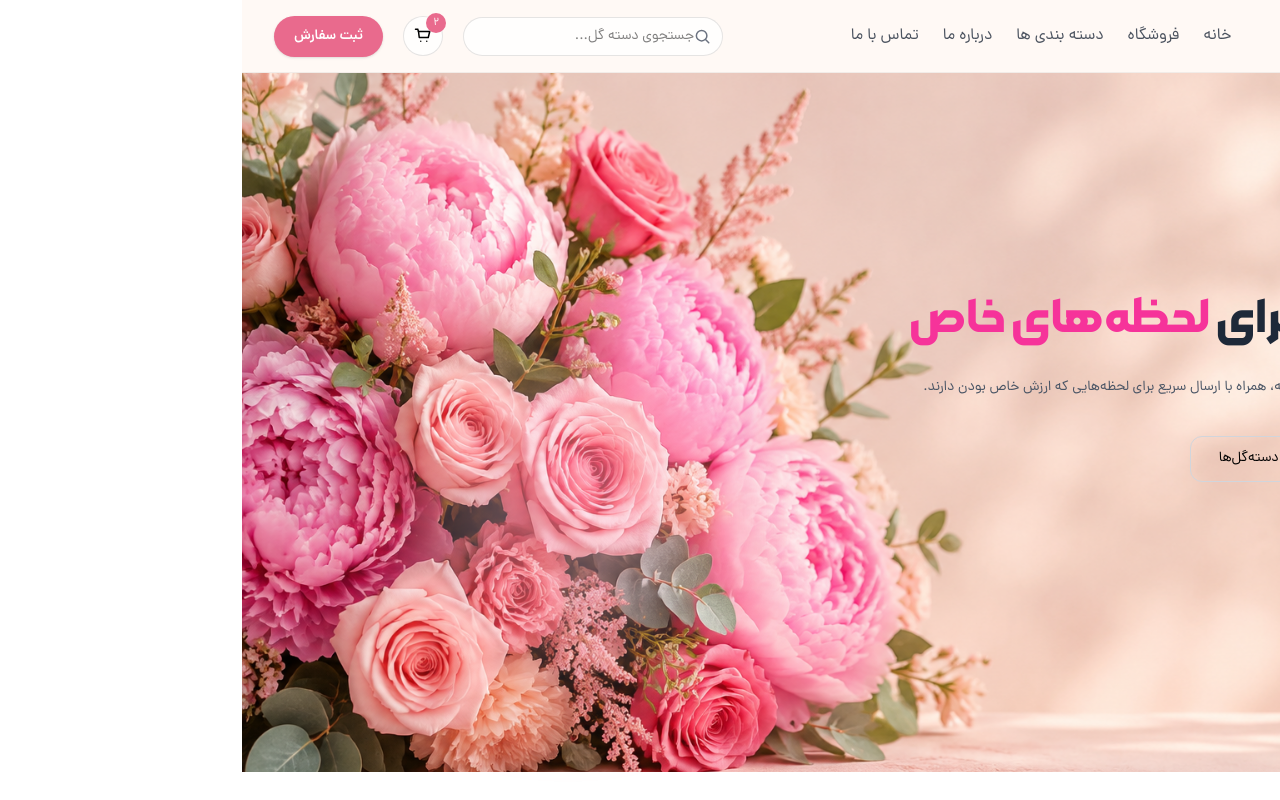
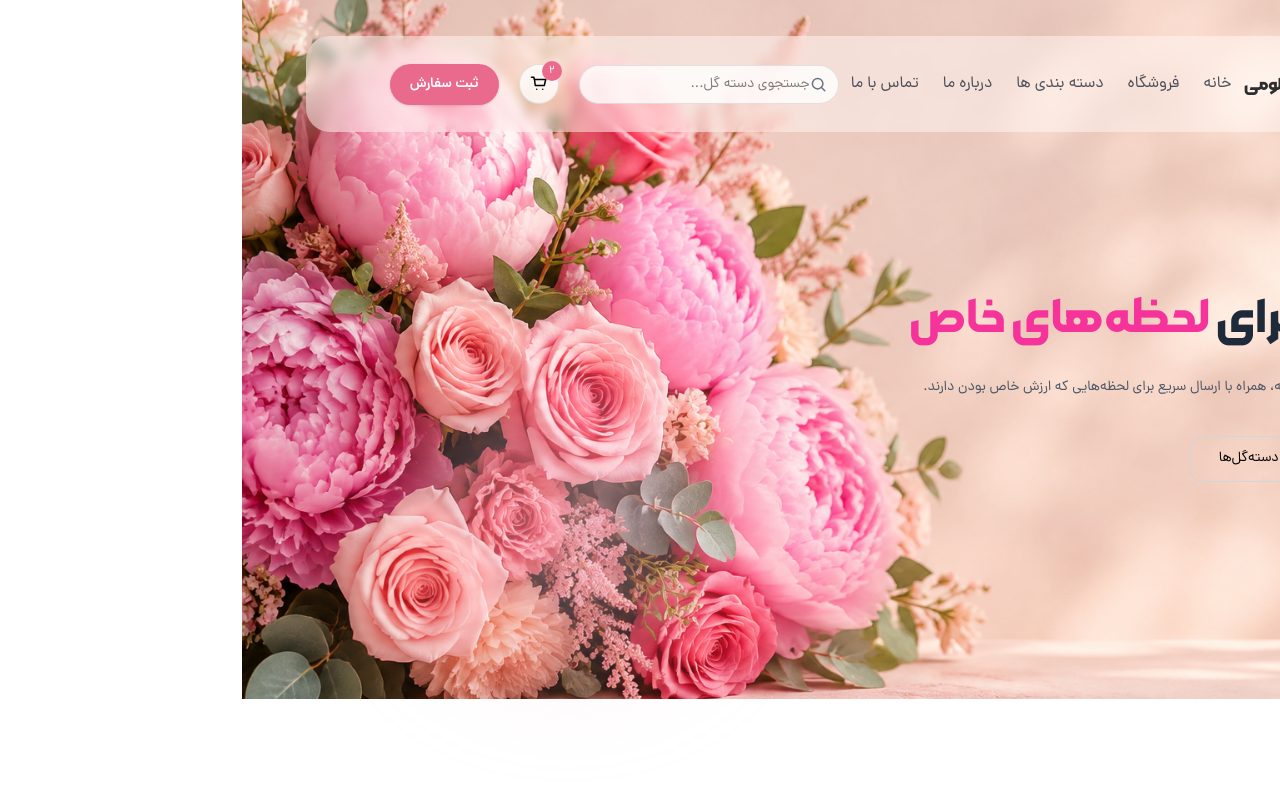
Before and after one commit to zahra-alvandi/weblog-project, a React (Vite) app: page / in a window 1280 px wide. Built offline with nearby package versions, Linux system fonts and the light colour scheme.

Commit message:
changing navbar style

```diff
--- a/src/Blossom/Components/Navbar.jsx
+++ b/src/Blossom/Components/Navbar.jsx
@@ -44,8 +44,8 @@ export default function Navbar() {
   }, [open]);
 
   return (
-    <header className="sticky top-0 z-50 bg-[#FFF8F3]/80 backdrop-blur border-b border-black/5">
-      <div className="mx-auto max-w-7xl px-4 sm:px-6 lg:px-8">
+    <header className="fixed top-9 right-0 left-0 z-50 hidden md:flex items-center w-[98%] lg:w-[90%] h-24 px-5 lg:px-10 mx-auto bg-[#fff8f3]/50 rounded-3xl backdrop-blur-[6px]">
+      <div className="mx-auto max-w-7xl px-4 sm:px-6 lg:px-8 flex items-center justify-between">
         <div className="h-[72px] flex items-center justify-between gap-3">
           {/* Logo */}
           <a href="#home" className="flex items-center gap-2">
```
